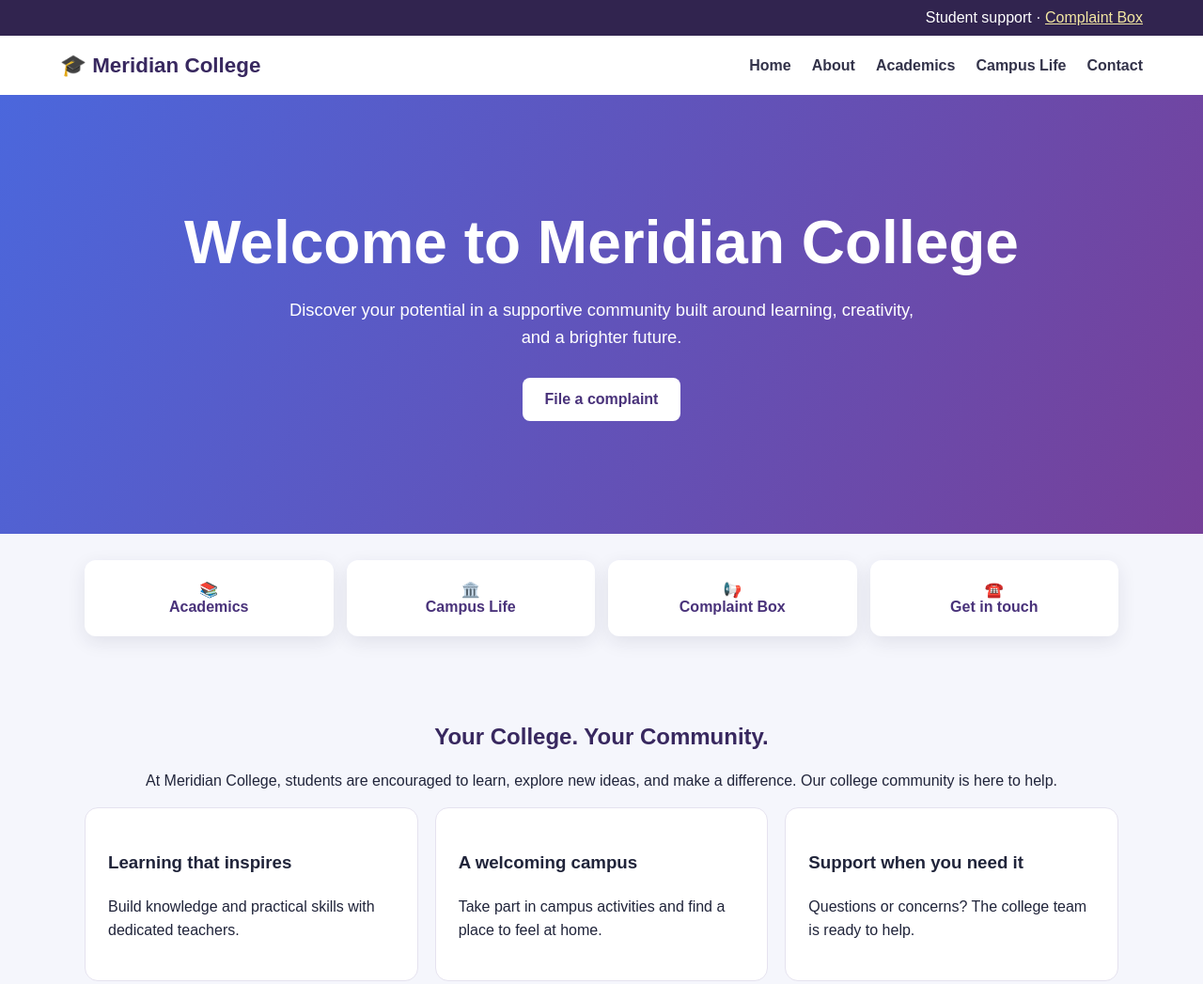
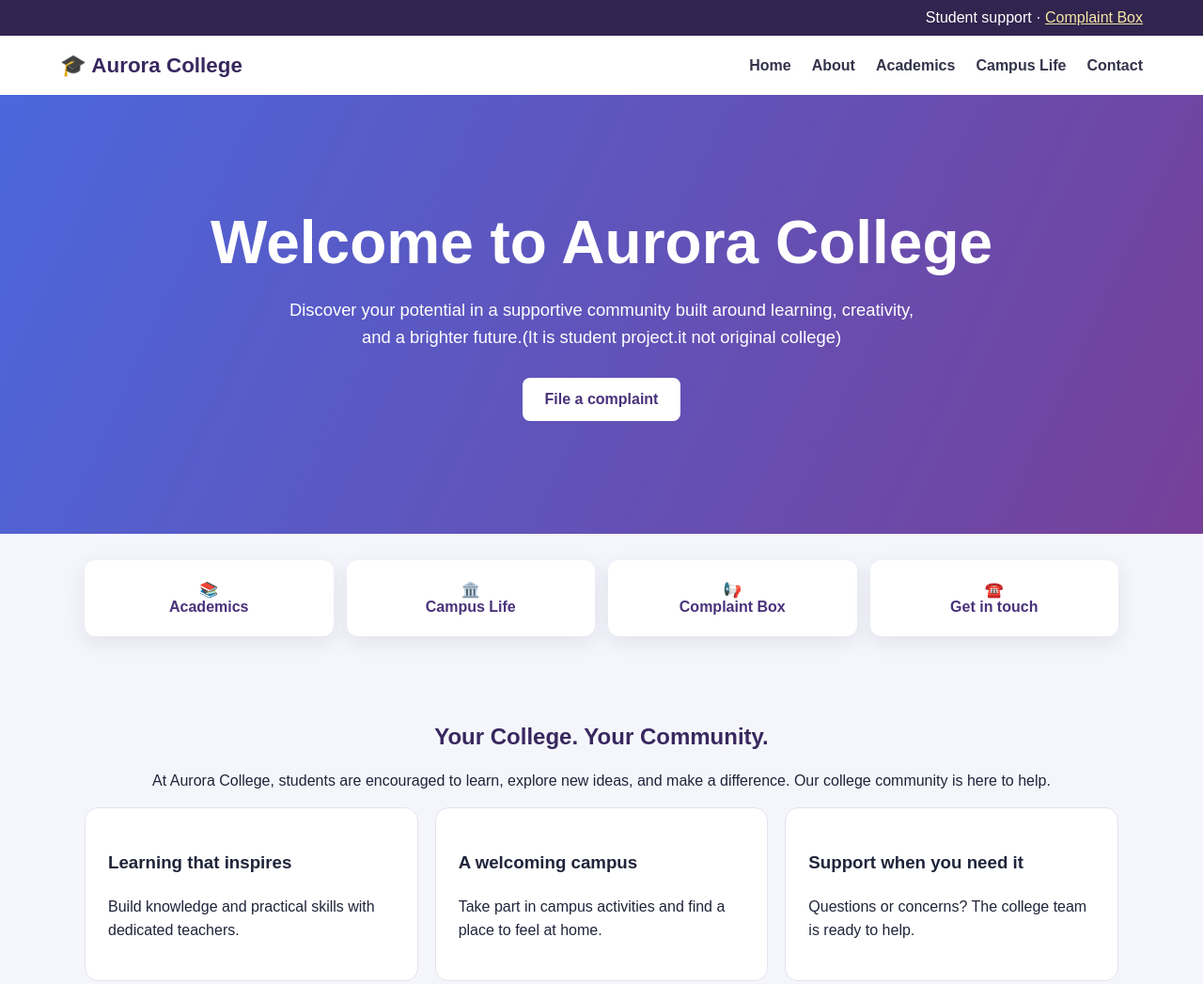
Before and after one commit to shasaanthsukuna/complain, a plain HTML site: page index.html in a window 1280 px wide. Shown: the top 1047 px of the page at 94% size. Drawn offline with Linux system fonts and the light colour scheme.

Commit message:
Update index.html

```diff
--- a/index.html
+++ b/index.html
@@ -3,7 +3,7 @@
 <head>
   <meta charset="UTF-8">
   <meta name="viewport" content="width=device-width, initial-scale=1">
-  <title>Meridian College | Home</title>
+  <title>Aurora College | Home</title>
   <link rel="stylesheet" href="abc.css">
 </head>
 <body>
@@ -12,7 +12,7 @@
   </div>
 
   <header>
-    <a class="brand" href="home.html">🎓 Meridian College</a>
+    <a class="brand" href="home.html">🎓 Aurora College</a>
 
     <nav aria-label="Main navigation">
       <a href="home.html">Home</a>
@@ -25,10 +25,10 @@
 
   <main>
     <section class="hero">
-      <h1>Welcome to Meridian College</h1>
+      <h1>Welcome to Aurora College</h1>
       <p>
         Discover your potential in a supportive community built around
-        learning, creativity, and a brighter future.
+        learning, creativity, and a brighter future.(It is student project.it not original college)
       </p>
       <a class="button" href="complain.html">File a complaint</a>
     </section>
@@ -43,7 +43,7 @@
     <section class="section" id="about">
       <h2>Your College. Your Community.</h2>
       <p style="text-align: center; line-height: 1.6">
-        At Meridian College, students are encouraged to learn, explore new
+        At Aurora College, students are encouraged to learn, explore new
         ideas, and make a difference. Our college community is here to help.
       </p>
 
@@ -74,7 +74,7 @@
   </main>
 
   <footer>
-    Meridian College · College Office
+    Aurora College · College Office
   </footer>
 </body>
 </html>
```
